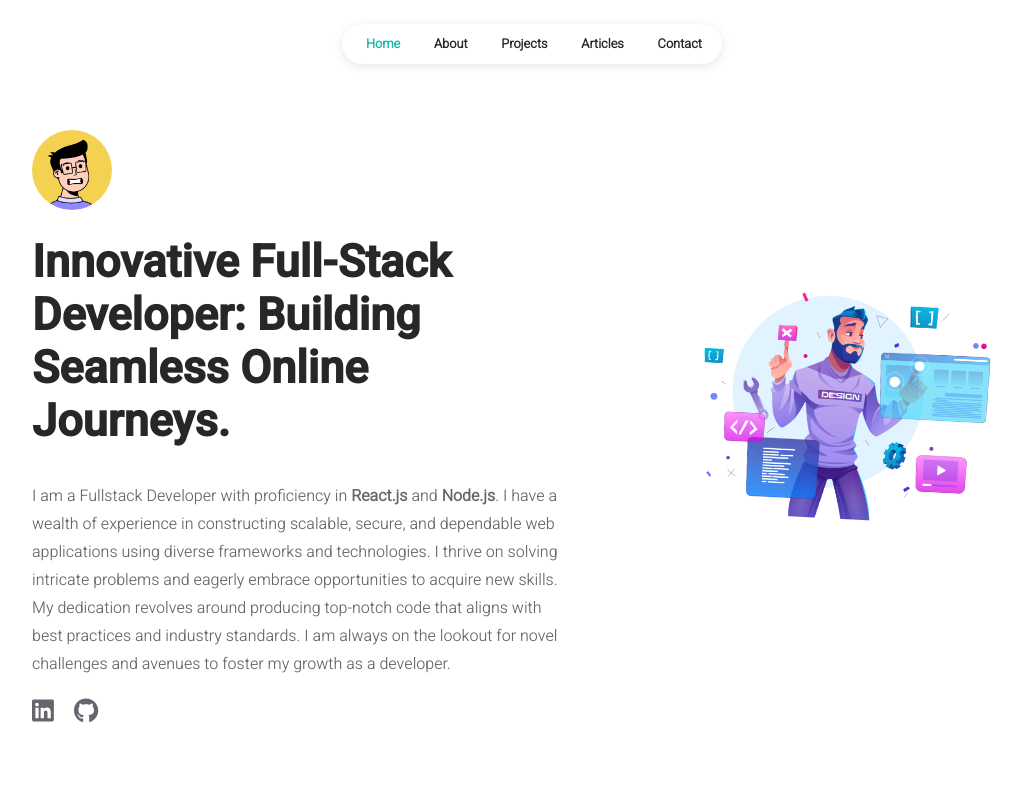
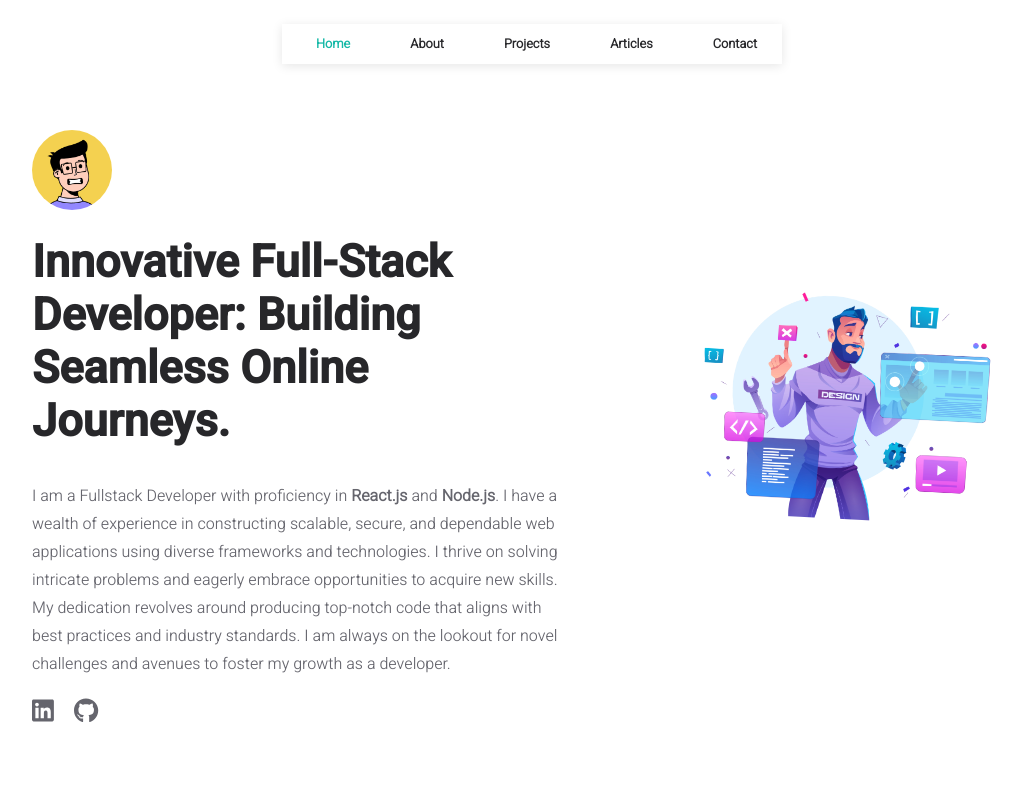
Before and after one commit to mnogot098/mohamed-portfolio, a React (Create React App) app: page / in a window 1280 px wide. Shown: the top 800 px of the page, without its empty margins (108-1130 px from the left). Built offline with nearby package versions, Linux system fonts and the light colour scheme.

Commit message:
github icon

```diff
--- a/src/components/common/styles/navBar.css
+++ b/src/components/common/styles/navBar.css
@@ -17,13 +17,13 @@
 }
 
 .nav-background {
-	width: 380px;
+	width: 500px;
 	height: 40px;
 	padding-left: 0%;
 	padding-right: 0%;
 	background: #fff;
 	box-shadow: 0px 2px 10px rgba(0, 0, 0, 0.1);
-	border-radius: 40px;
+	border-radius: 0px;
 }
 
 .nav-list {
@@ -31,7 +31,7 @@
 	justify-content: space-between;
 	list-style: none;
 	align-items: center;
-	margin-left: -16px;
+	margin-left: -6px;
 	margin-right: 20px;
 	margin-top: 11px;
 }
@@ -39,6 +39,7 @@
 .nav-item {
 	font-weight: bold;
 	font-size: 80%;
+	margin-right: 60px;
 }
 
 .nav-item.active a {
@@ -53,6 +54,7 @@
 .nav-item a:hover {
 	color: var(--link-color);
 	transition: color 0.3s ease-in-out;
+	font-weight: bold;
 }
 
 @media (max-width: 600px) {
```
